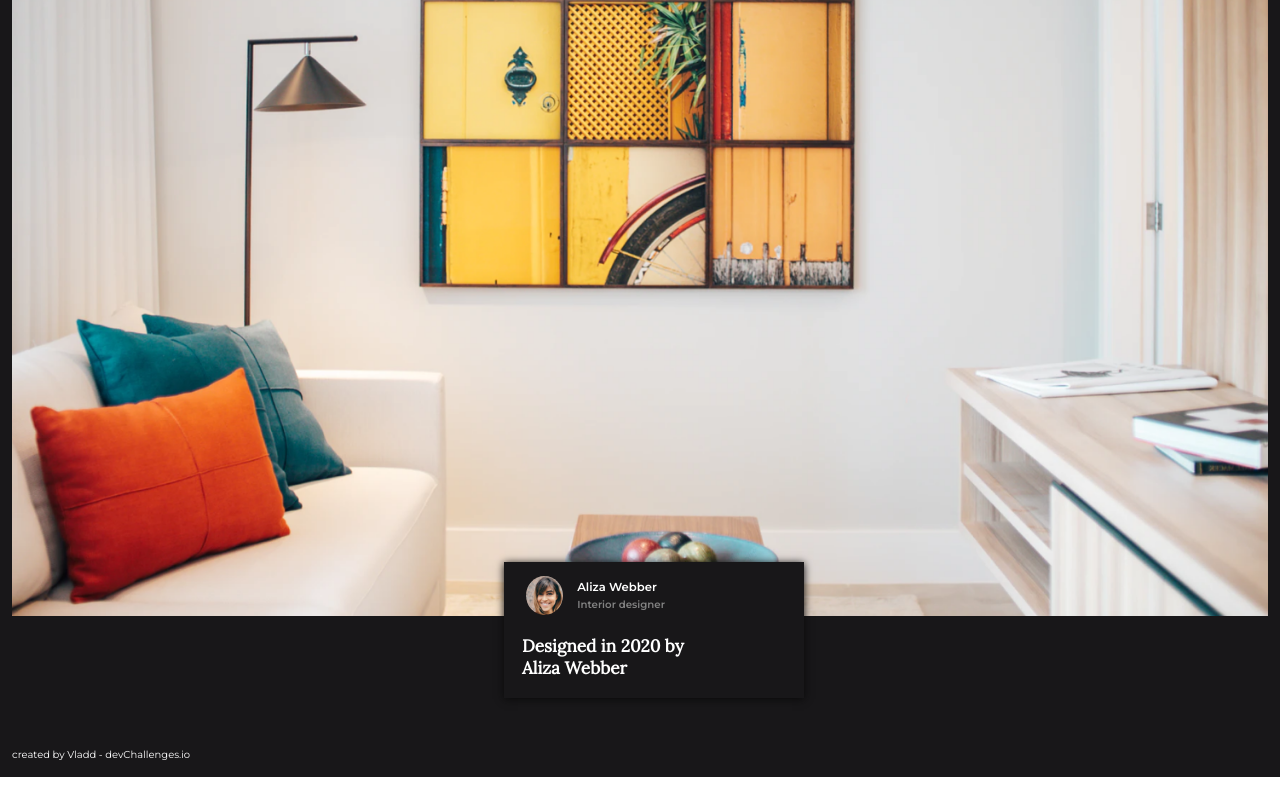
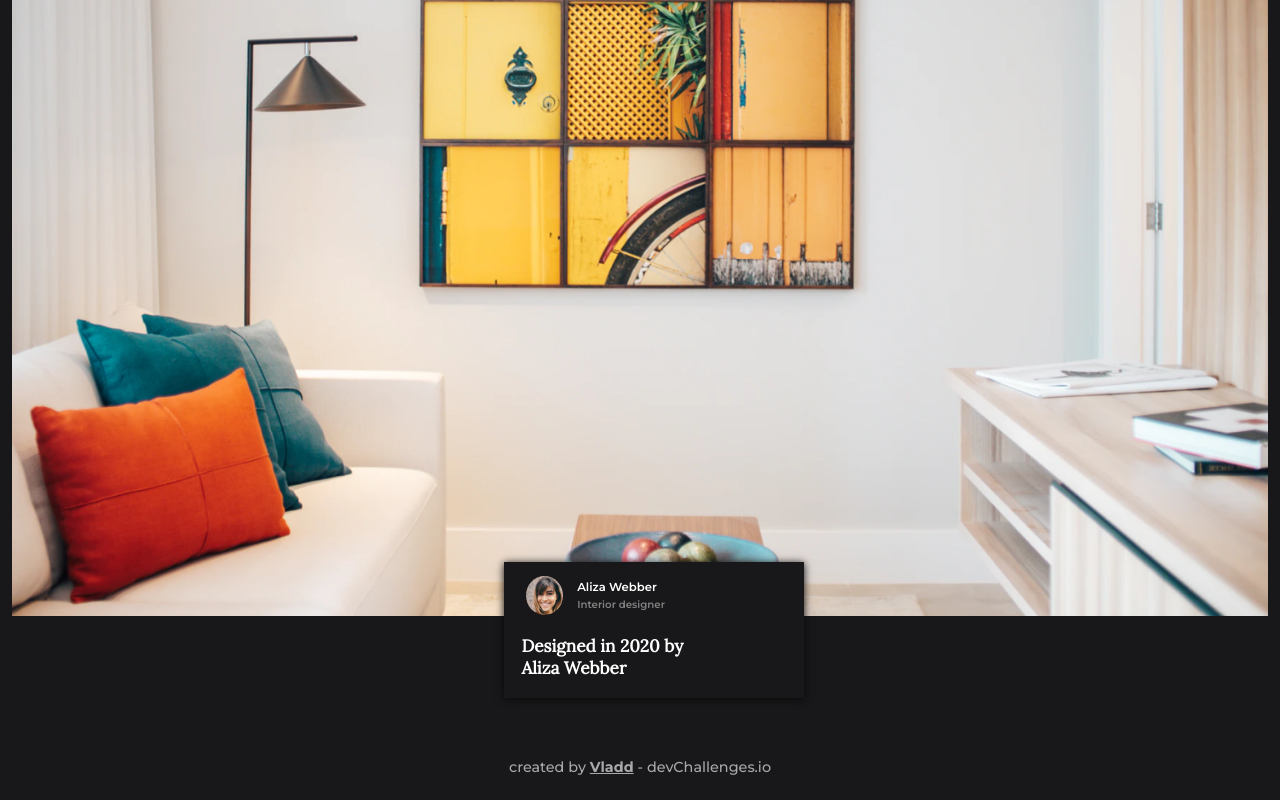
Before and after one commit to VladdyHell/devchallenges.io_interior-consultant, a website: page docs/index.html in a window 1280 px wide. Shown: the part 664-1464 px from the top of the page. Before the commit the page ends 1441 px from the top, so only its background shows below. Drawn offline with nearby package versions, Linux system fonts and the light colour scheme.

Commit message:
Add a field(footer) to the notes, and stylise footer

```diff
--- a/docs/font-color-values.txt
+++ b/docs/font-color-values.txt
@@ -4,7 +4,7 @@ NavBTN - #F2F2F2
 ProfileBio - #828282
 Footer - #A9A9A9
 
-Primary - Montserrat - regular - bold
+Primary/Footer - Montserrat - regular - bold
 Logo - Crimson Pro - regular
 H1/H2 - Lora - bold
 
--- a/docs/src/main.css
+++ b/docs/src/main.css
@@ -1,4 +1,4 @@
-@import url('https://fonts.googleapis.com/css2?family=Crimson+Pro&family=Lora:wght@400&family=Montserrat:wght@400;600;700&display=swap');
+@import url('https://fonts.googleapis.com/css2?family=Crimson+Pro&family=Lora:wght@400&family=Montserrat:wght@400;500;600;700&display=swap');
 
 :root, body {
     height: 100%;
@@ -126,6 +126,7 @@ h1, h2 {
     display: flex;
     flex-direction: column;
     align-items: center;
+    margin-bottom: 6rem;
 }
 
 .profile-card img {
@@ -184,11 +185,20 @@ h1, h2 {
 
 .profile-card .profile h2 {
     margin: 0;
-    margin-left: -.4rem;
+    margin-left: -.46rem;
     font-size: 1.72rem;
     width: 19.6rem;
 }
 
 footer {
-    margin-top: 5rem;
+    text-align: center;
+    font-size: 1.44rem;
+    color: #A9A9A9;
+    font-weight: 500;
+    margin-bottom: .8rem;
 }
+
+footer span {
+    text-decoration: underline;
+    font-weight: 700;
+}
```
